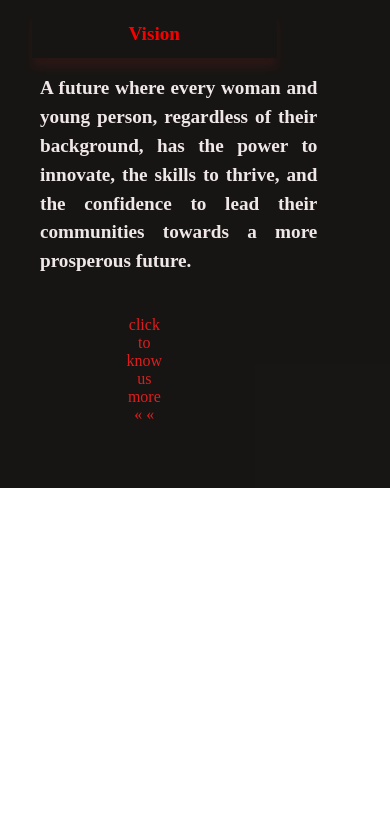
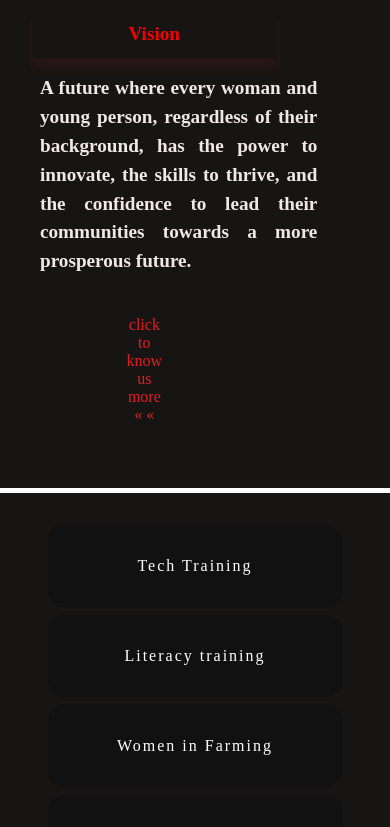
Before and after one commit to nsquansah/wsdh_webpage, a React (Create React App) app in the folder my-newapp/: page / in a window 390 px wide. Shown: the part 1161-1988 px from the top of the page. Before the commit the page ends 1649 px from the top, so only its background shows below. Built offline with nearby package versions, Linux system fonts and the light colour scheme.

Commit message:
poject page is complete and responsive

```diff
--- a/my-newapp/src/App.js
+++ b/my-newapp/src/App.js
@@ -2,6 +2,7 @@ import React from 'react';
 import NavBar from './components/NavBar';
 import HeroSection from './components/HeroSection';
 import AboutPage from './components/AboutSection';
+import ProjectSession from './components/ProjectSession';
 
 import './App.css';
 
@@ -11,6 +12,7 @@ function App() {
       <NavBar />
       <HeroSection />
       <AboutPage />
+      <ProjectSession />
 
     </React.Fragment>
 
--- a/my-newapp/src/components/ProjectSession.js
+++ b/my-newapp/src/components/ProjectSession.js
@@ -0,0 +1,43 @@
+import React from 'react'
+import '../styles/ProjectPage.css'
+
+function ProjectSession() {
+  return (
+//       {/* Card Container */}
+      <div className="holographic-container">
+        <div className="holographic-card">
+          <span className="holographic-text">Tech Training</span>
+        </div>
+        <div className="holographic-card">
+
+          <span className="holographic-text">Literacy training</span>
+        </div>
+        <div className="holographic-card">
+          <span className="holographic-text">Women in Farming</span>
+        </div>
+        <div className="holographic-card">
+          <span className="holographic-text">Sexual Health Education</span>
+        </div>
+          <div className="holographic-card">
+            <span className="holographic-text">Web Development</span>
+          </div>
+          <div className="holographic-card">
+            <span className="holographic-text">Maternal and Child mortality eradication</span>
+          </div>
+          <div className="holographic-card">
+            <span className="holographic-text">Donation to schools</span>
+          </div>
+          <div className="holographic-card">
+            <span className="holographic-text">Reusable Pads</span>
+          </div>
+
+
+        </div>
+
+
+
+
+  );
+}
+
+export default ProjectSession
--- /dev/null
+++ b/my-newapp/src/styles/ProjectPage.css
@@ -0,0 +1,87 @@
+.holographic-container {
+  display: grid;
+  align-items: center;
+  height: 50vh;
+  background: rgba(9, 7, 5, 0.942);
+  margin-top: 0.3rem;
+    padding: 5rem;
+  display: grid;
+  grid-template-columns: repeat(3, 1fr); /* 3 cards per row */
+  gap: 0.5em; /* spacing between cards */
+  justify-items: center; /* center each card */
+
+}
+
+.holographic-card {
+  width: 90%;
+  height: 90%;
+  background: #111;
+  display: flex;
+  flex-direction: column; /* stack text vertically */
+  justify-content: center;
+  align-items: center;
+  gap: 1rem; /* space between items */
+  position: relative;
+  overflow: hidden;
+  border-radius: 15px;
+  transition: all 0.5s ease;
+}
+
+.holographic-text {
+  color: white;
+  font-size: 1.1rem;
+  position: relative;
+  z-index: 2;
+  /* text-transform: lowercase; */
+  letter-spacing: 2px;
+}
+
+.holographic-card::before {
+  content: '';
+  position: absolute;
+  top: -50%;
+  left: -50%;
+  width: 200%;
+  height: 200%;
+  background: linear-gradient(
+    0deg,
+    transparent,
+    transparent 30%,
+    rgba(37, 32, 27, 0.3)
+  );
+  transform: rotate(-45deg);
+  transition: all 0.5s ease;
+  opacity: 0;
+}
+
+.holographic-card:hover {
+  transform: scale(1.05);
+  box-shadow: 0 0 20px rgba(81, 75, 73, 0.5);
+}
+
+.holographic-card:hover::before {
+  opacity: 1;
+  transform: rotate(-45deg) translateY(100%);
+}
+
+.holographic-section{
+    background: black;
+    padding: 5rem 0;
+}
+
+  @media only screen and (max-width: 1024px){
+    .holographic-container {
+      grid-template-columns: repeat(1, 1fr); /* 1 card per row on smaller screens */
+        padding: 2rem;
+        height: auto;
+      }
+        .holographic-card {
+            width: 90%;
+            height: auto;
+            padding: 2rem 0;
+        }
+        .holographic-text {
+            font-size: 1rem;
+
+        }
+    }
```
Also changed, not shown: my-newapp/src/components/ProjectPage.js (added).
